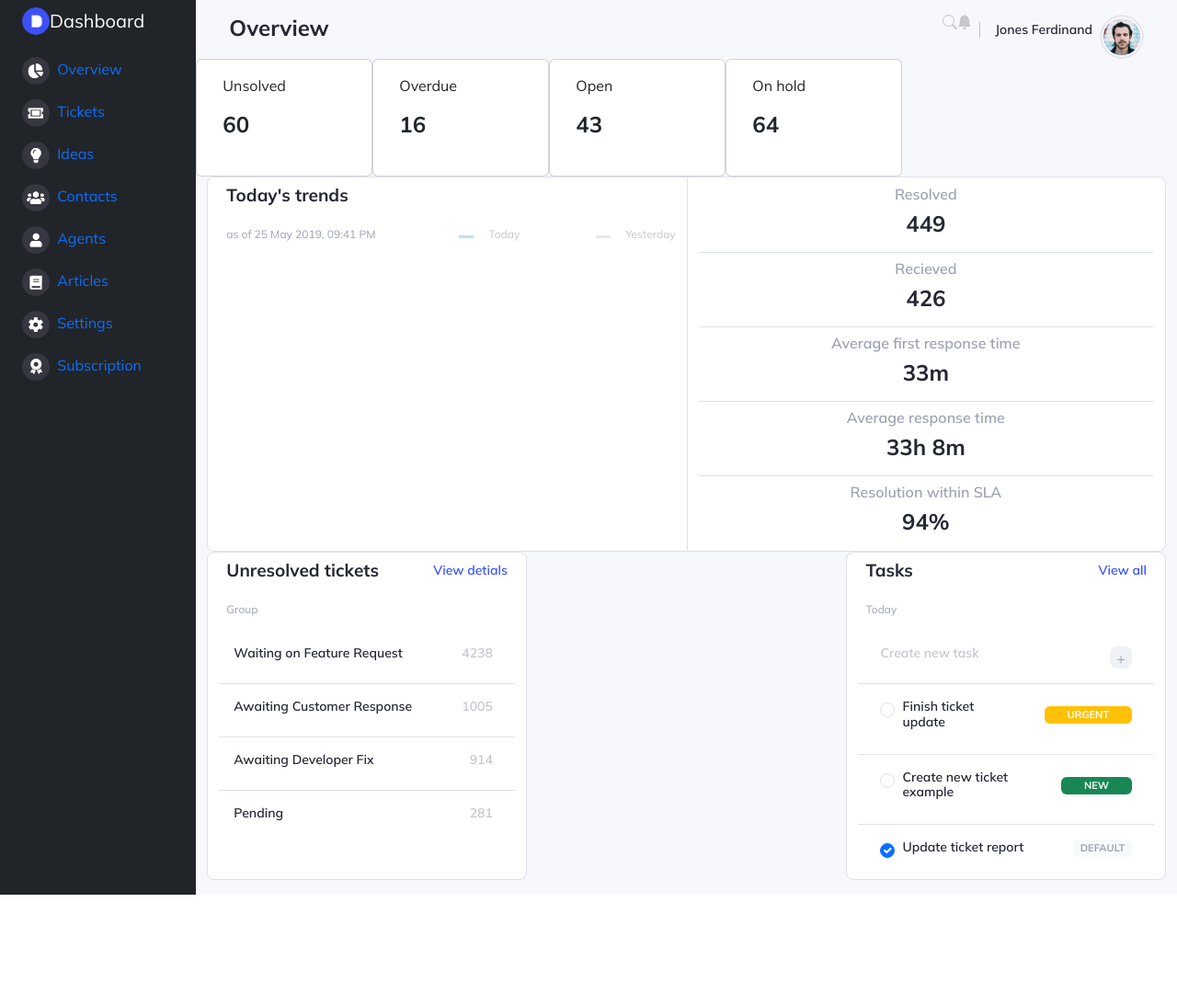
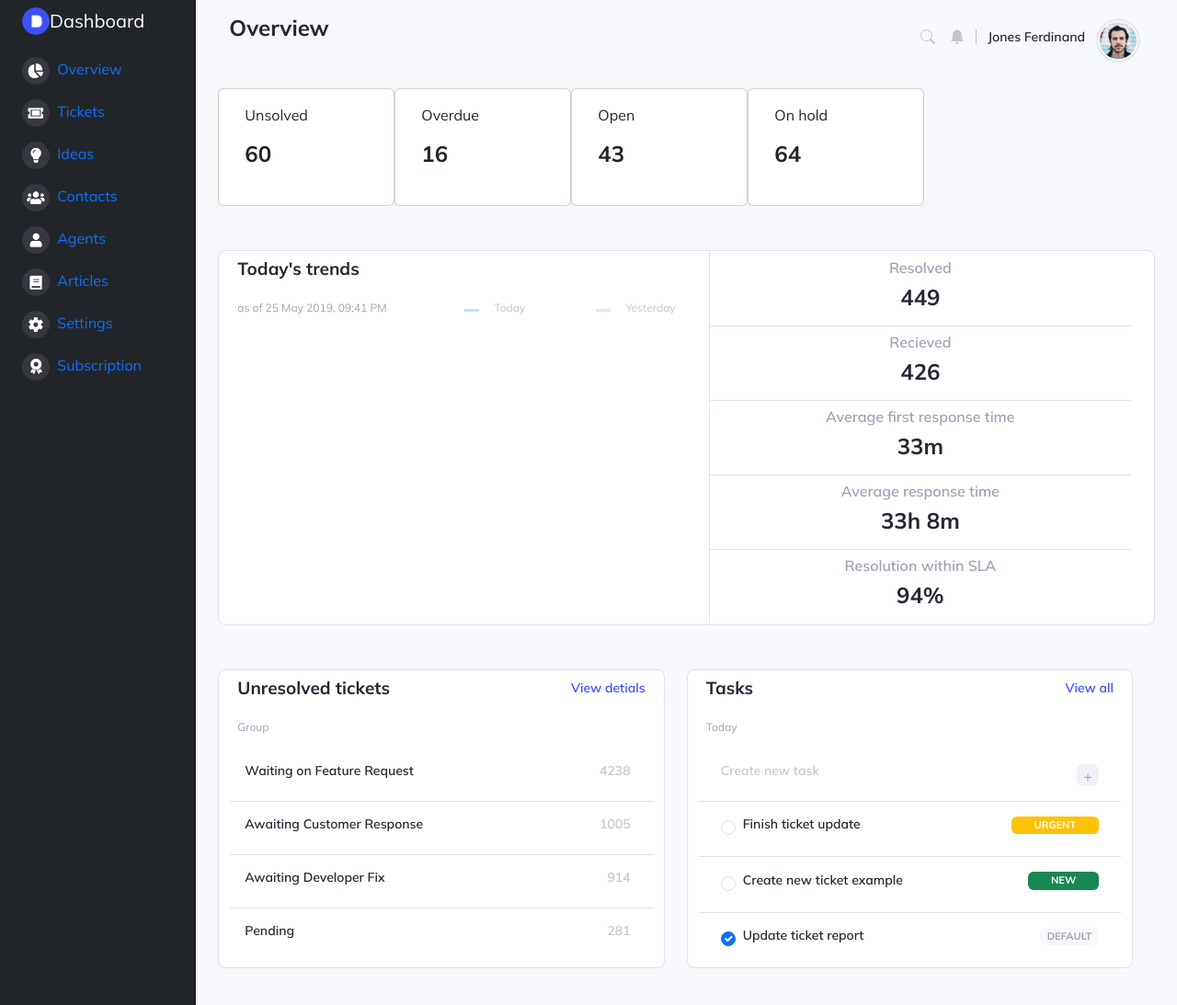
Before and after one commit to lgoyo/INM320SAA_Group5_BootstrapAssignment, a website: page public/index.html in a window 1280 px wide. Shown: the whole page at 92% size. Before the commit the page ends 973 px from the top, so only its background shows below. Drawn offline with nearby package versions, Linux system fonts and the light colour scheme.

Commit message:
Almost done

```diff
--- a/public/index.html
+++ b/public/index.html
@@ -97,9 +97,7 @@
                     <!-- TITLE -->
                     <div class="col" >
                       <div class="pt-6">
-
                         <h2>Overview</h2>
-
                       </div>
                     </div>
 
@@ -108,25 +106,32 @@
                     <div class="col" id="left icons">
                       <div class="d-flex justify-content-end">
 
+                        <div class="p-2 pt-3">
                           <svg xmlns="http://www.w3.org/2000/svg" width="16" height="16" fill="#C5C7CD" class="bi bi-search" viewBox="0 0 16 16">
                             <path d="M11.742 10.344a6.5 6.5 0 1 0-1.397 1.398h-.001q.044.06.098.115l3.85 3.85a1 1 0 0 0 1.415-1.414l-3.85-3.85a1 1 0 0 0-.115-.1zM12 6.5a5.5 5.5 0 1 1-11 0 5.5 5.5 0 0 1 11 0"/>
                           </svg>
+                        </div>
 
+                        <div class="p-2 pt-3">
                           <svg xmlns="http://www.w3.org/2000/svg" width="16" height="16" fill="#C5C7CD" class="bi bi-bell-fill" viewBox="0 0 16 16">
                             <path d="M8 16a2 2 0 0 0 2-2H6a2 2 0 0 0 2 2m.995-14.901a1 1 0 1 0-1.99 0A5 5 0 0 0 3 6c0 1.098-.5 6-2 7h14c-1.5-1-2-5.902-2-7 0-2.42-1.72-4.44-4.005-4.901"/>
                           </svg>
+                        </div>
 
-                        <div class="p-2" style="height: 32px;">
+                        <div class="p-1 pt-3" style="height: 32px;">
                           <div class="vr"></div>
                         </div>
 
                         <div class="p-2">
-                          <h5>Jones Ferdinand</h5>
+                          <h5 class="pt-2">Jones Ferdinand</h5>
                         </div>
 
+                        <div class="p-1">
                           <a class="accountphoto" href="#">
-                          <img src="/public/Icons/photo.png">
+                            <img src="Icons/photo.png">
                           </a>
+                        </div>
+
                       </div>
                     </div>
 
@@ -136,7 +141,7 @@
 
 
               <!-- STATUS CARDS -->
-              <div class="row">
+              <div class="row p-4">
 
                   <div class="card" id="Unsolved" style="width: 12rem; height: 8rem;">
                     <div class="card-body">
@@ -169,7 +174,7 @@
               </div>
 
               <!-- TODAY'S TRENDS SECTION -->
-              <div class="container text-center">
+              <div class="p-4 pt-4">
                 <div class="row" id="todaystrends">
 
                   <div class="col">
@@ -206,7 +211,7 @@
 
                   <!-- ADDITIONAL INFORMATION -->
                   <div class="col">
-                    <div class="row">
+                    <div class="container text-center">
                       <div class="card" id="additional">
                         <ul class="list-group list-group-flush">
 
@@ -244,11 +249,11 @@
               </div>
 
               <!-- TICKETS AND TASKS -->
-              <div class="container">
+              <div class="p-4 pt-4">
                 <div class="row justify-content-between">
 
                   <!-- UNRESOLVED TICKETS -->
-                  <div class="col-4">
+                  <div class="col" id="cardbg">
                     <div class="hstack gap-3">
 
                       <div class="p-2">
@@ -329,7 +334,7 @@
 
                   <!-- TASKS -->
 
-                    <div class="col-4">
+                    <div class="col mx-4" id="cardbg2">
 
                       <div class="hstack gap-3">
 
--- a/public/style.css
+++ b/public/style.css
@@ -80,6 +80,19 @@ h6{
     border-radius: 8px;
 }
 
+#cardbg{
+    background-color:#FFFFFF;
+    border: 1px solid #DFE0EB;
+    border-radius: 8px;
+}
+
+#cardbg2{
+    background-color:#FFFFFF;
+    border: 1px solid #DFE0EB;
+    border-radius: 8px;
+}
+
+
 #flexCheckDefault{
     border-radius: 50%;
 }
```
Lines whose indentation alone changed are shown as unchanged.
